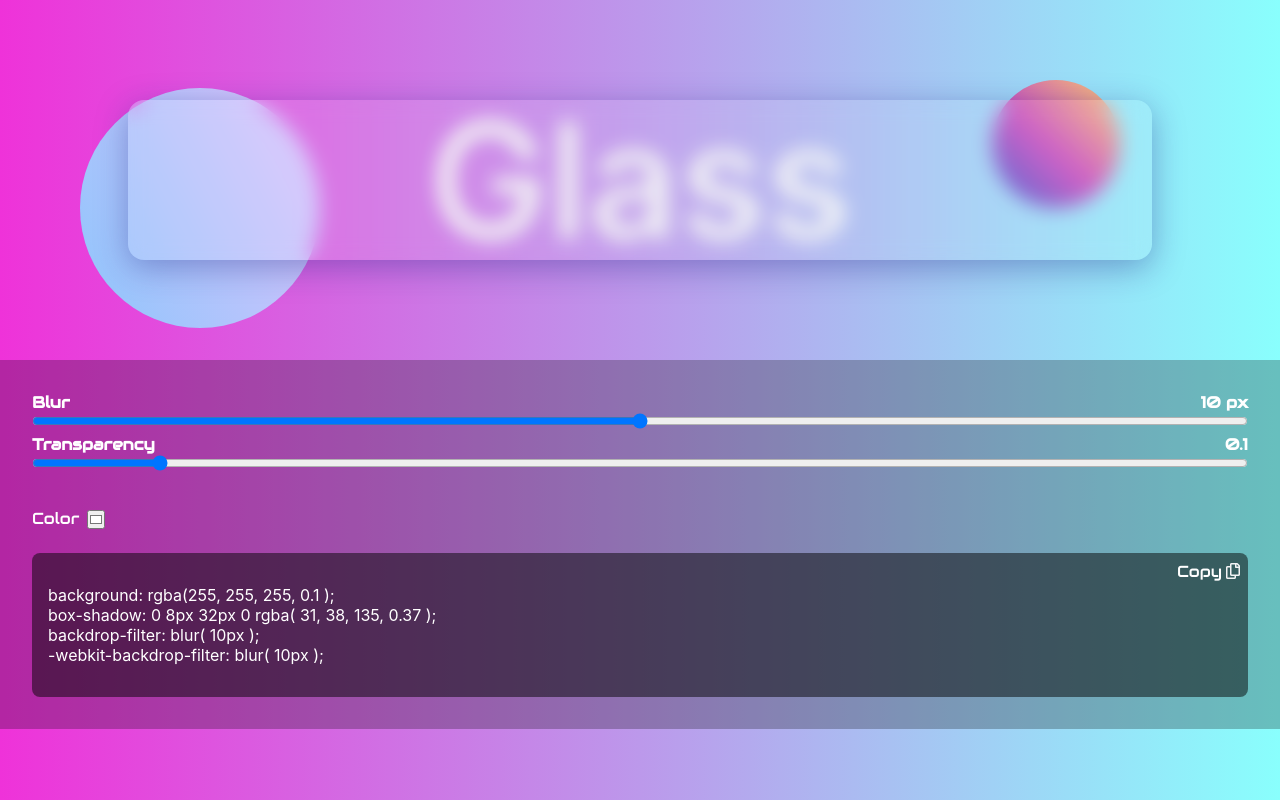
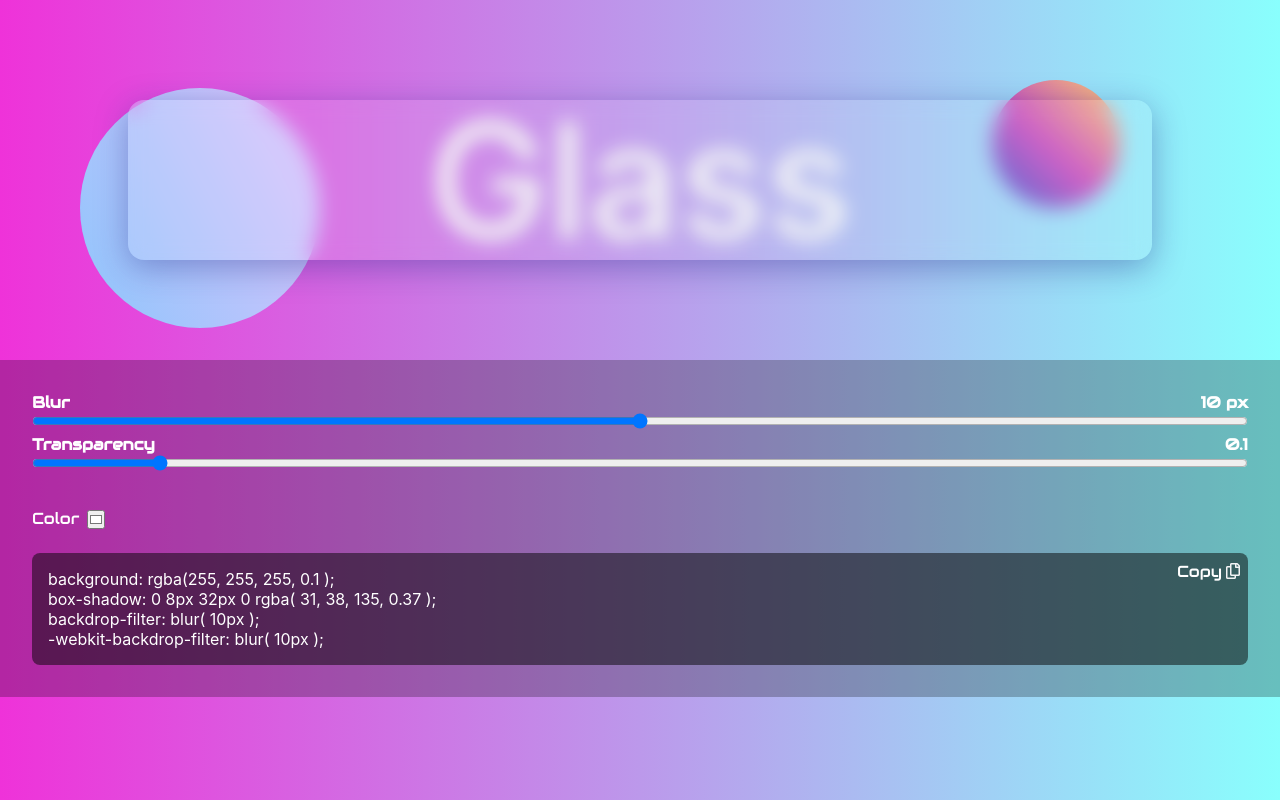
Before and after one commit to dreamxinxcode/react-glassmorphism-css-generator, a React (Create React App) app: page / in a window 1280 px wide. Built offline with nearby package versions, Linux system fonts and the light colour scheme.

Commit message:
fix circles

```diff
--- a/src/components/display/Display.jsx
+++ b/src/components/display/Display.jsx
@@ -9,7 +9,6 @@ function Display() {
       <Glass />
       <Circle />
       <Circle />
-      <Circle />
     </div>
   )
 }
--- a/src/components/settings/ColorPicker.scss
+++ b/src/components/settings/ColorPicker.scss
@@ -11,4 +11,5 @@
     height: 1.2rem;
     width: 1.1rem;
   }
+
 }
--- a/src/components/settings/Output.scss
+++ b/src/components/settings/Output.scss
@@ -3,7 +3,7 @@
   flex-direction: column;
   background-color: rgba(4, 4, 4, .5);
   border-radius: .5rem;
-  padding: 2rem 1rem;
+  padding: 1rem;
   position: relative;
 
   #code {
```
Also changed, not shown: 1 other file (tests, documents, lock files or other folders).
